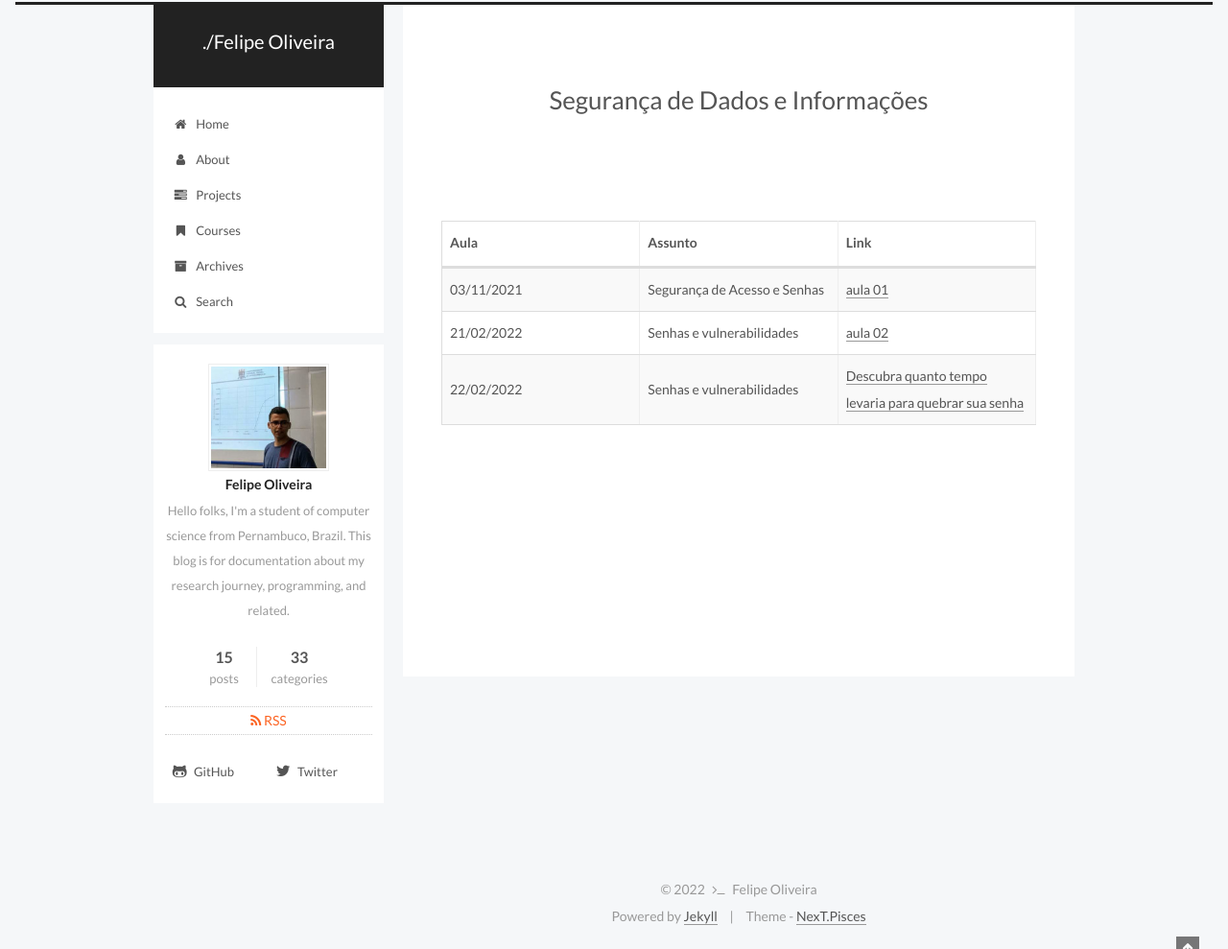
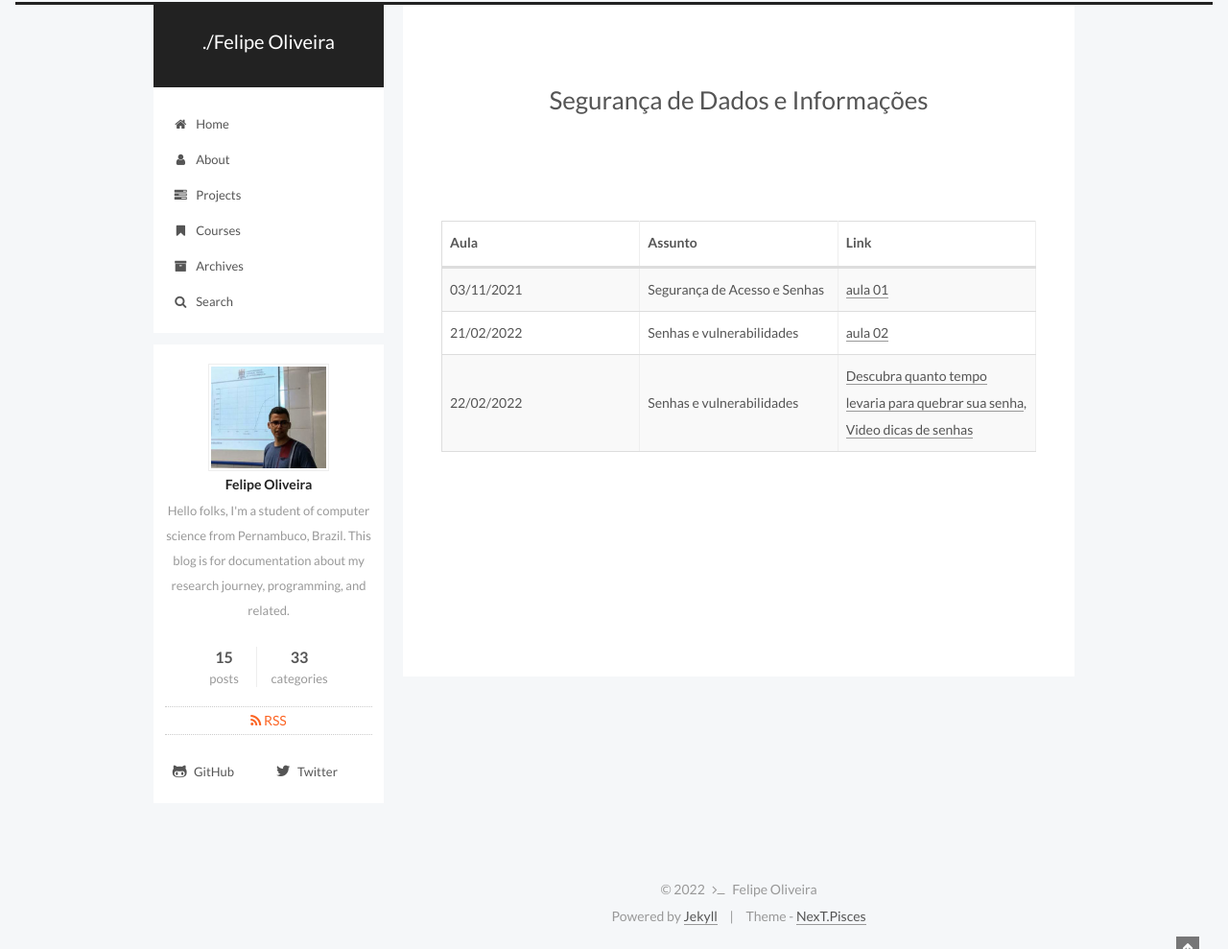
Before and after one commit to fdoliv/fdoliv.github.io, a Jekyll site: the page built from courses/sdi/index.md, in a window 1280 px wide. Shown: the whole page at 96% size. Built offline with Jekyll 4.4.1, drawn with Linux system fonts in a browser that asks for light colours.

Commit message:
Dica senhas

```diff
--- a/courses/sdi/index.md
+++ b/courses/sdi/index.md
@@ -15,4 +15,4 @@ comments: false
 | --- | ------- | --- |
 | 03/11/2021 | Segurança de Acesso e Senhas | [aula 01]({{ site.url }}/assets/arquivos/sdi/aula01.pdf){:target="_blank"} |
 | 21/02/2022 | Senhas e vulnerabilidades | [aula 02]({{ site.url }}/assets/arquivos/sdi/aula02.pdf){:target="_blank"} |
-| 22/02/2022 | Senhas e vulnerabilidades | [Descubra quanto tempo levaria para quebrar sua senha](https://www.security.org/how-secure-is-my-password/){:target="_blank"} |
+| 22/02/2022 | Senhas e vulnerabilidades | [Descubra quanto tempo levaria para quebrar sua senha](https://www.security.org/how-secure-is-my-password/){:target="_blank"}, [Video dicas de senhas](https://www.security.org/how-secure-is-my-password/){:target="_blank"} |
```
